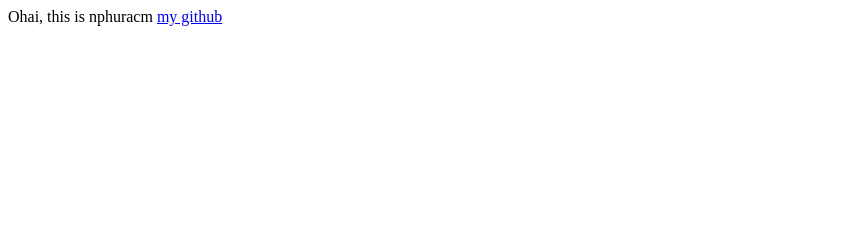
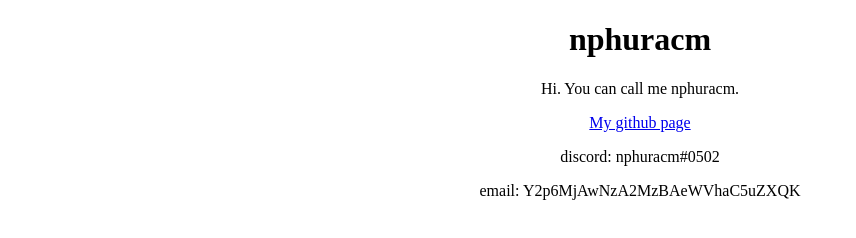
Before and after one commit to nphuracm/nphuracm.github.io, a plain HTML site: page index.html in a window 1280 px wide. Shown: the whole page, without its empty margins (0-856 px from the left). Drawn offline with Linux system fonts and the light colour scheme.

Commit message:
much more stuff here

```diff
--- a/index.html
+++ b/index.html
@@ -1,10 +1,29 @@
+<!DOCTYPE html>
+
 <html>
+	<head>
+		<meta charset="utf-8"/>
+		<title>nphuracm's homepage</title>
+	</head>
+
 	<body>
-		<div>
-			Ohai, this is nphuracm
-			<a href="https://github.com/nphuracm">
-				my github
-			</a>
-		</div>
+		<center>
+			<h1>nphuracm</h1>
+
+		<p> Hi. You can call me nphuracm. </p>
+
+		<p>
+			<a href="https://github.com/nphuracm">My github page</a>
+		</p>
+
+		<p>
+			discord: nphuracm#0502
+			</p>
+
+			<p>
+				email: Y2p6MjAwNzA2MzBAeWVhaC5uZXQK
+			</p>
+		</center>
 	</body>
+
 </html>
```
